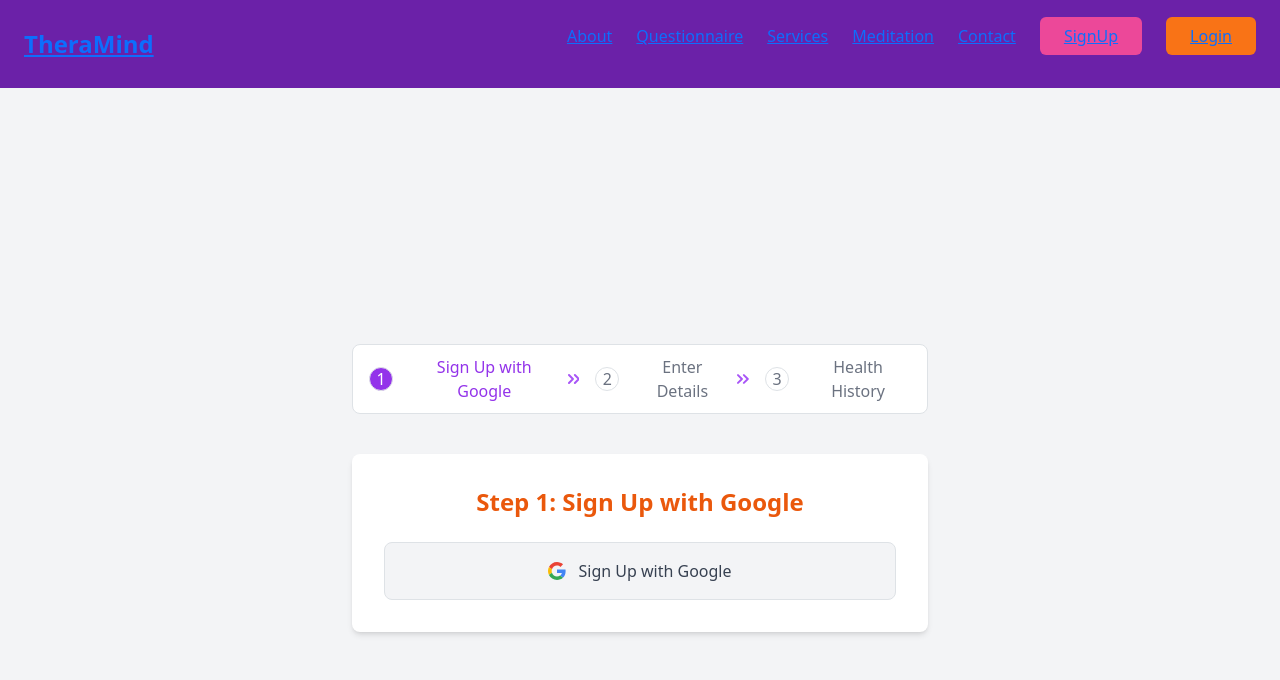
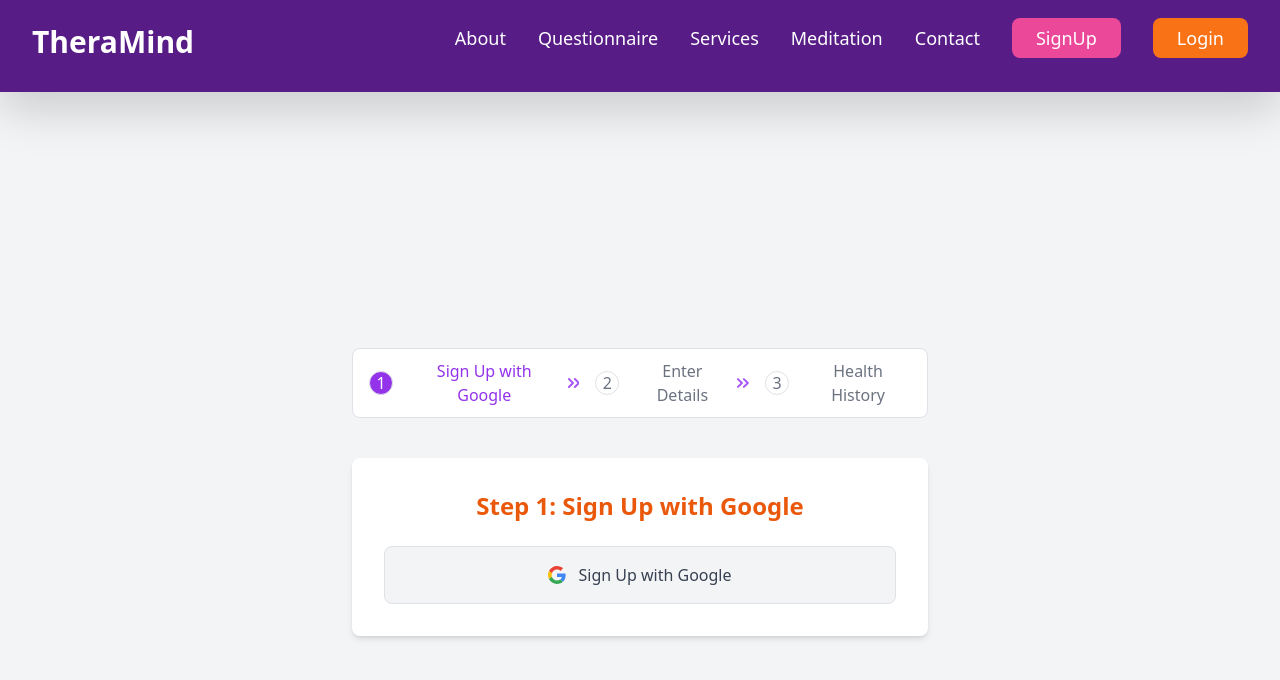
Before and after one commit to poetabdullah/theramind, a React (Create React App) app: page /signup in a window 1280 px wide. Shown: the top 680 px of the page. Built offline with nearby package versions, Linux system fonts and the light colour scheme; no server answers.

Commit message:
improved navbar, resolved the errors of signup

```diff
--- a/src/components/HealthHistoryForm.js
+++ b/src/components/HealthHistoryForm.js
@@ -1,12 +1,14 @@
 import React, { useState } from "react";
 
-const HealthHistoryForm = ({ onSubmit, error }) => {
+const HealthHistoryForm = ({ onSubmit }) => {
   const [formData, setFormData] = useState({
     mentalHealthConditions: [],
     familyHistory: "",
     significantTrauma: "",
     childhoodChallenges: "",
   });
+
+  const [error, setError] = useState({});
 
   const handleChange = (e) => {
     const { name, value } = e.target;
@@ -24,9 +26,34 @@ const HealthHistoryForm = ({ onSubmit, error }) => {
     }
   };
 
+  const validateForm = () => {
+    const newError = {};
+    if (formData.mentalHealthConditions.length === 0) {
+      newError.mentalHealthConditions =
+        "Please select at least one mental health condition.";
+    }
+    if (!formData.familyHistory) {
+      newError.familyHistory = "Please select an option for family history.";
+    }
+    if (!formData.significantTrauma) {
+      newError.significantTrauma =
+        "Please select an option for significant trauma.";
+    }
+    if (!formData.childhoodChallenges) {
+      newError.childhoodChallenges =
+        "Please select an option for childhood challenges.";
+    }
+
+    setError(newError);
+    return Object.keys(newError).length === 0;
+  };
+
   const handleSubmit = (e) => {
     e.preventDefault();
-    onSubmit(formData);
+    if (validateForm()) {
+      // Pass only valid data to the parent component
+      onSubmit(formData);
+    }
   };
 
   return (
--- a/src/components/Navbar.js
+++ b/src/components/Navbar.js
@@ -2,40 +2,62 @@ import React from "react";
 import { Link } from "react-router-dom";
 
 const Navbar = () => (
-  <nav className="flex justify-between items-center bg-purple-800 text-white py-4 px-6 sticky top-0 z-50">
-    <div className="text-2xl font-bold cursor-pointer hover:text-orange-500">
-      <Link to="/">TheraMind</Link>
+  <nav className="flex justify-between items-center bg-purple-900 text-white py-4 px-8 shadow-lg sticky top-0 z-50">
+    {/* Brand Logo */}
+    <div className="text-3xl font-extrabold cursor-pointer -mt-2">
+      <Link
+        to="/"
+        className="text-white hover:text-orange-400 transition-colors duration-300 no-underline"
+      >
+        TheraMind
+      </Link>
     </div>
-    <ul className="flex gap-6">
+    {/* Navigation Links */}
+    <ul className="flex items-center gap-8 text-lg font-medium">
       <li>
-        <Link to="/#about" className="hover:text-orange-500">
+        <Link
+          to="/#about"
+          className="text-white no-underline hover:text-orange-400 transition-colors duration-300"
+        >
           About
         </Link>
       </li>
       <li>
-        <Link to="/Questionnaire" className="hover:text-orange-500">
+        <Link
+          to="/Questionnaire"
+          className="text-white no-underline hover:text-orange-400 transition-colors duration-300"
+        >
           Questionnaire
         </Link>
       </li>
       <li>
-        <Link to="/#services" className="hover:text-orange-500">
+        <Link
+          to="/#services"
+          className="text-white no-underline hover:text-orange-400 transition-colors duration-300"
+        >
           Services
         </Link>
       </li>
       <li>
-        <Link to="/meditation" className="hover:text-orange-500">
+        <Link
+          to="/meditation"
+          className="text-white no-underline hover:text-orange-400 transition-colors duration-300"
+        >
           Meditation
         </Link>
       </li>
       <li>
-        <Link to="/#contact" className="hover:text-orange-500">
+        <Link
+          to="/#contact"
+          className="text-white no-underline hover:text-orange-400 transition-colors duration-300"
+        >
           Contact
         </Link>
       </li>
       <li>
         <Link
           to="/signup"
-          className="bg-pink-500 px-4 py-2 rounded-md hover:bg-orange-400"
+          className="bg-pink-500 px-4 py-2 rounded-lg text-white font-medium hover:bg-orange-400 transition-all duration-300 no-underline"
         >
           SignUp
         </Link>
@@ -43,7 +65,7 @@ const Navbar = () => (
       <li>
         <Link
           to="/login"
-          className="bg-orange-500 px-4 py-2 rounded-md hover:bg-purple-700"
+          className="bg-orange-500 px-4 py-2 rounded-lg text-white font-medium hover:bg-purple-700 transition-all duration-300 no-underline"
         >
           Login
         </Link>
--- a/tailwind.config.js
+++ b/tailwind.config.js
@@ -1,8 +1,13 @@
-/** @type {import('tailwindcss').Config} */
 module.exports = {
-  content: ["./src/**/*.{js,jsx,ts,tsx}"],
+  purge: ["./src/**/*.{js,jsx,ts,tsx}", "./public/index.html"],
+  darkMode: false, // or 'media' or 'class'
   theme: {
     extend: {},
   },
+  variants: {
+    extend: {
+      textColor: ["hover", "focus"],
+    },
+  },
   plugins: [],
 };
```
